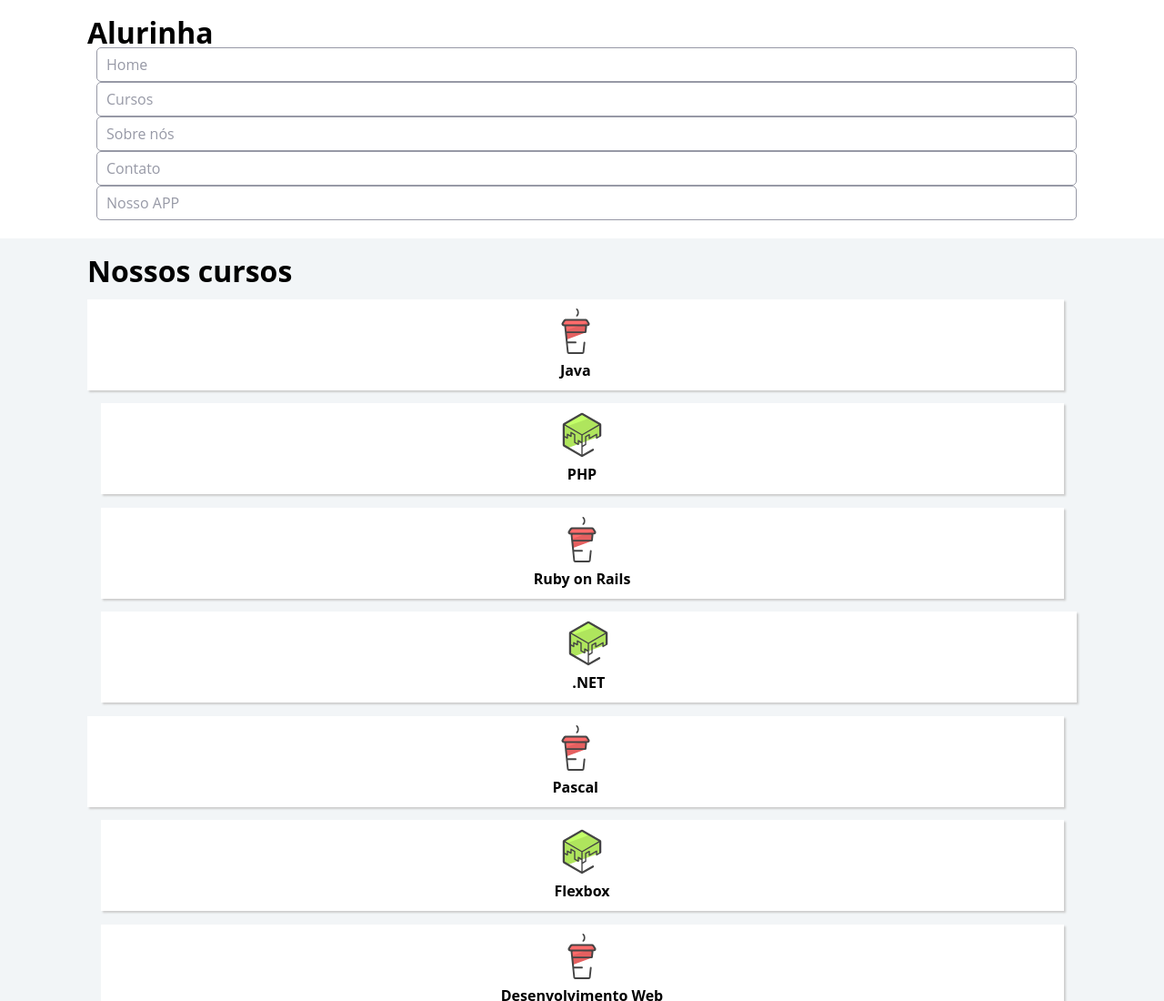
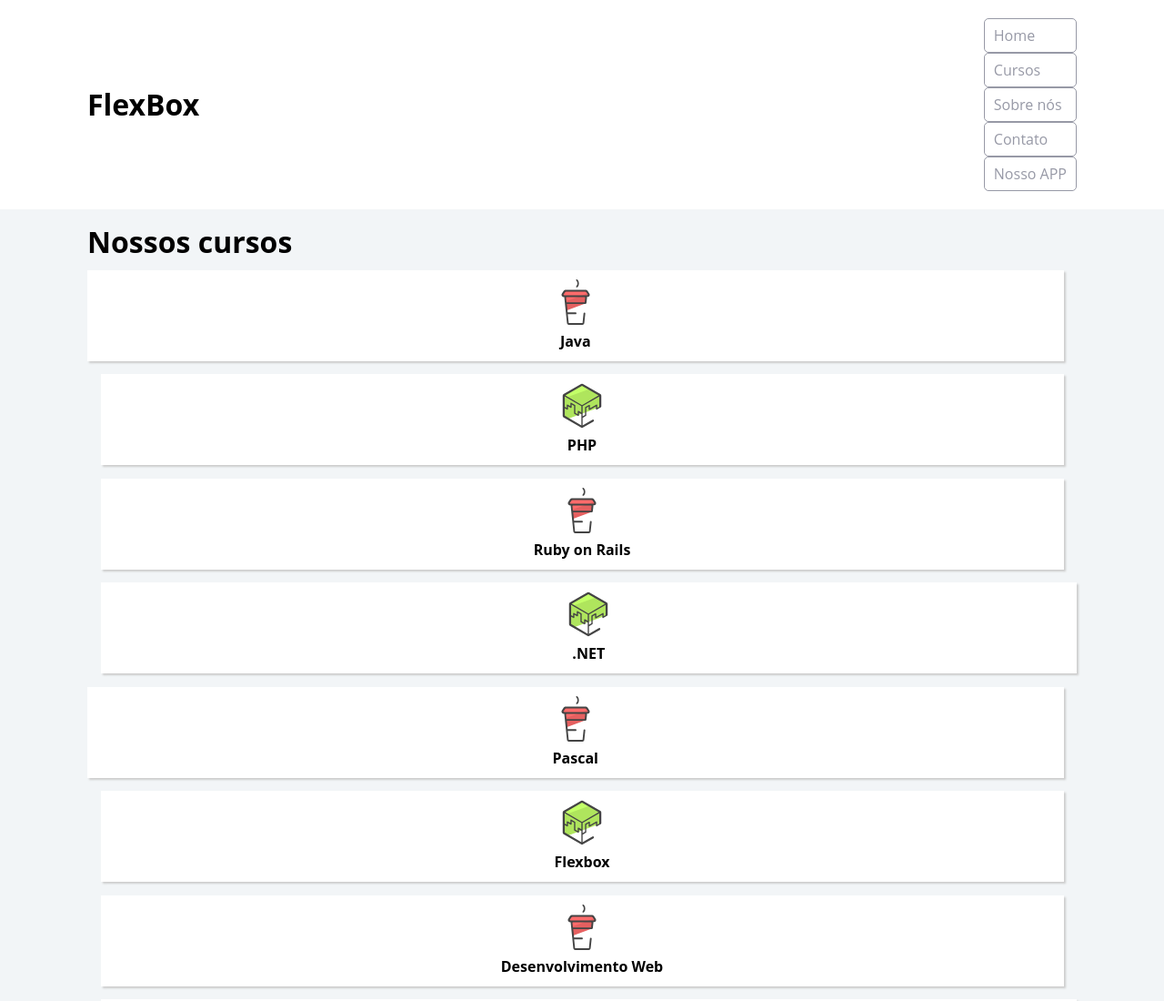
Before and after one commit to wilsonnovaes00/flexbox, a plain HTML site: page index.html in a window 1280 px wide. Shown: the top 1100 px of the page at 91% size. Drawn offline with Linux system fonts and the light colour scheme.

Commit message:
Ajustando o Header

```diff
--- a/css/flexbox.css
+++ b/css/flexbox.css
@@ -0,0 +1,5 @@
+.cabecalhoPrincipal .container {
+  display: flex;
+  align-items: center;
+  justify-content: space-between;
+}
--- a/index.html
+++ b/index.html
@@ -13,7 +13,7 @@
 	<header class="cabecalhoPrincipal">
 		<div class="container">
 			<h1 class="cabecalhoPrincipal-titulo">
-				<a href="#">Alurinha</a>
+				<a href="#">FlexBox</a>
 			</h1>
 
 			<nav class="cabecalhoPrincipal-nav">
```
